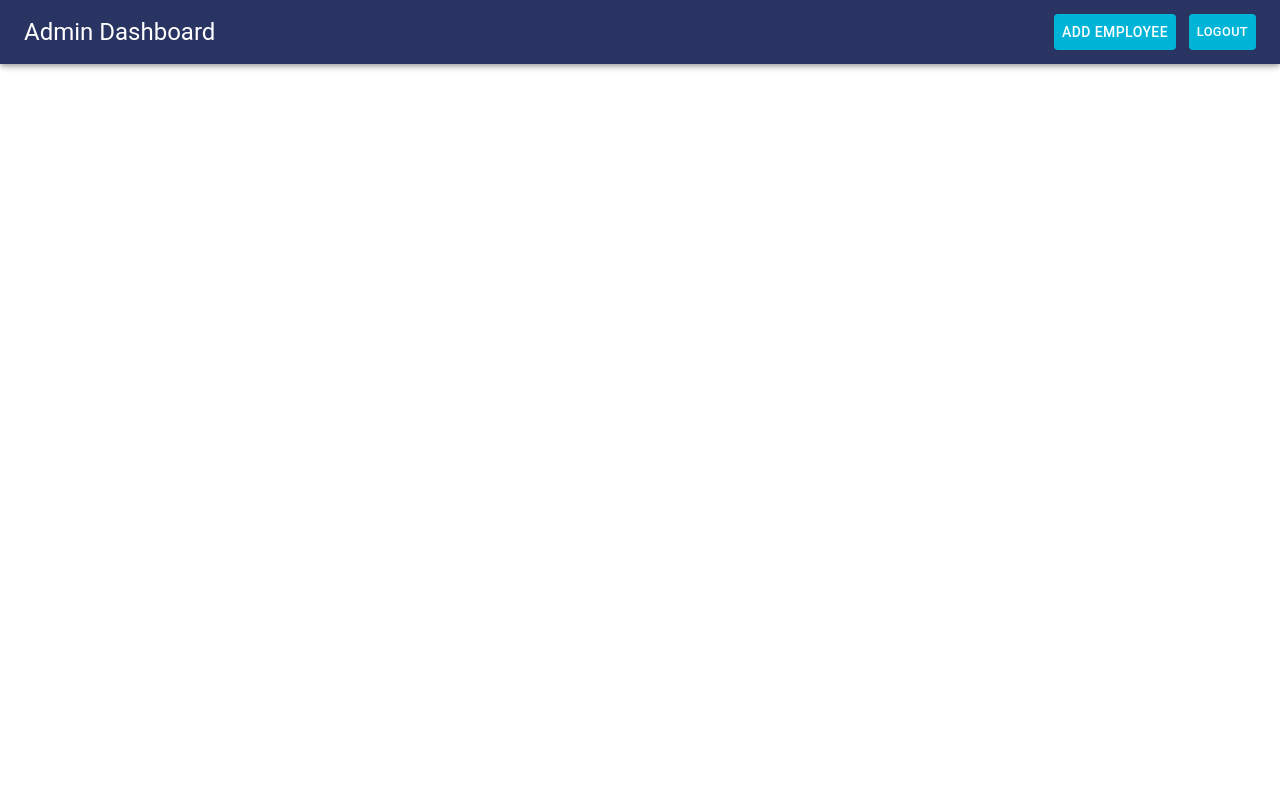
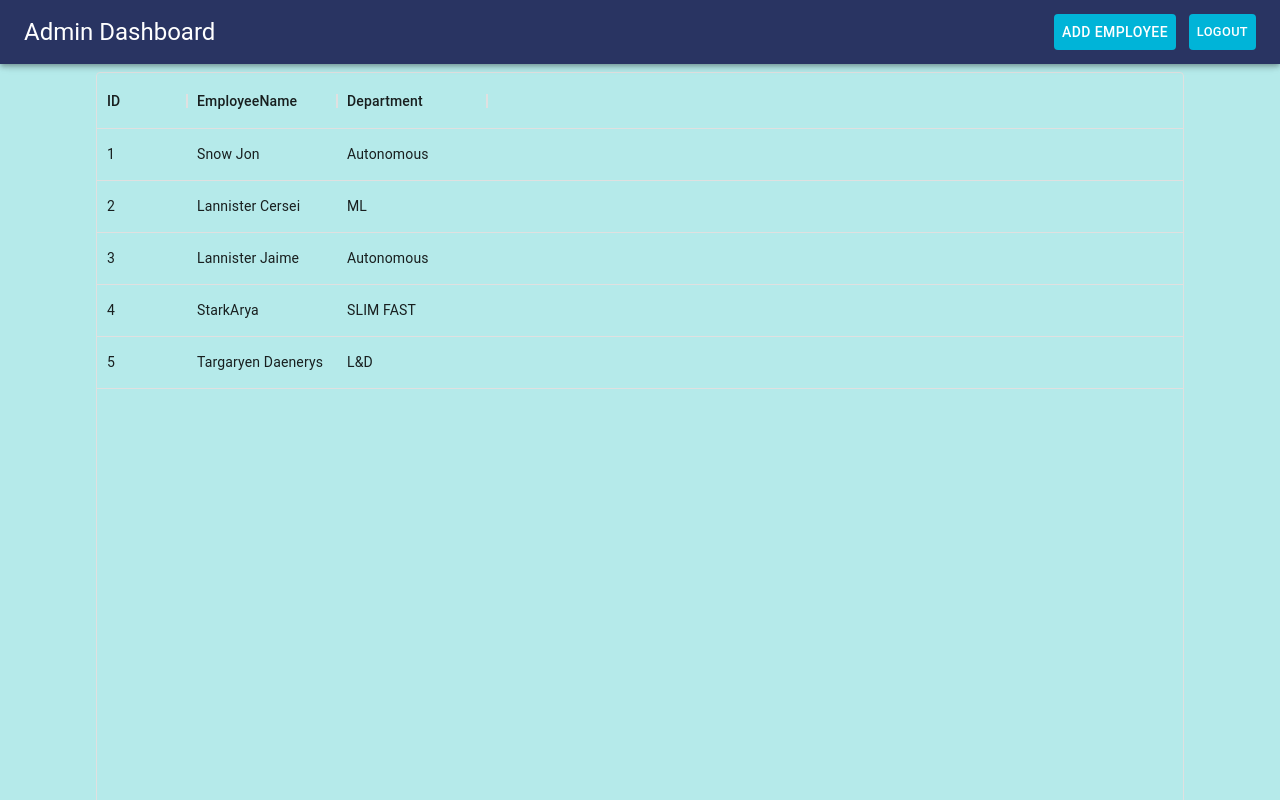
Before and after one commit to rdx1126/EmployeeManagementApp, a React (Create React App) app in the folder Frontend/: page /adminDashboard in a window 1280 px wide. Shown: the top 800 px of the page. Built offline with nearby package versions, Linux system fonts and the light colour scheme.

Commit message:
DashBoard

```diff
--- a/Frontend/package.json
+++ b/Frontend/package.json
@@ -7,13 +7,17 @@
     "@emotion/styled": "^11.10.4",
     "@mui/icons-material": "^5.10.6",
     "@mui/material": "^5.10.8",
+    "@mui/x-data-grid": "^5.17.6",
     "@testing-library/jest-dom": "^5.16.5",
     "@testing-library/react": "^13.4.0",
     "@testing-library/user-event": "^13.5.0",
     "axios": "^1.1.2",
     "bootstrap": "^5.2.2",
+    "chart.js": "^3.9.1",
+    "highcharts": "^10.2.1",
     "react": "^18.2.0",
     "react-bootstrap": "^1.5.2",
+    "react-chartjs-2": "^4.3.1",
     "react-dom": "^18.2.0",
     "react-router-dom": "^6.4.2",
     "react-scripts": "5.0.1",
--- a/Frontend/src/App.js
+++ b/Frontend/src/App.js
@@ -21,7 +21,7 @@ function App() {
             "data",
             JSON.stringify({
                 success: true,
-                role: "admin",
+                role: "employee",
                 authToken:
                     "eyJhbGciOiJIUzI1NiIsInR5cCI6IkpXVCJ9.eyJ1c2VyIjp7ImlkIjoiNjM0MWM5ZjkxODAxZDkwNTcxNGQ3NmY1In0sImlhdCI6MTY2NTI2NDM0Nn0.uzaIySsX4_wlcH2wcEU1aIG1WE7Uw6Ch82UTZoMzFo4",
             })
--- a/Frontend/src/components/admin/AddEmployee.css
+++ b/Frontend/src/components/admin/AddEmployee.css
@@ -1,7 +1,7 @@
 body{
     background: #bdc3c7;  /* fallback for old browsers */
-    background: -webkit-linear-gradient(to right, #2c3e50, #bdc3c7);  /* Chrome 10-25, Safari 5.1-6 */
-    background: linear-gradient(to right, #2c3e50, #bdc3c7); /* W3C, IE 10+/ Edge, Firefox 16+, Chrome 26+, Opera 12+, Safari 7+ */
+    background: -webkit-linear-gradient(to right, #B5EAEA, #B5EAEA);  /* Chrome 10-25, Safari 5.1-6 */
+    background: linear-gradient(to right, #B5EAEA, #B5EAEA); /* W3C, IE 10+/ Edge, Firefox 16+, Chrome 26+, Opera 12+, Safari 7+ */
 }
 
 .form{
--- a/Frontend/src/components/admin/AdminDashboard.js
+++ b/Frontend/src/components/admin/AdminDashboard.js
@@ -2,6 +2,36 @@ import { margin } from "@mui/system";
 import { useState } from "react";
 import NavBar from "../NavBar";
 import AddEmployee from "./AddEmployee";
+import { DataGrid } from "@mui/x-data-grid";
+import Box from "@mui/material/Box";
+const columns = [
+    { field: "id", headerName: "ID", width: 90 },
+    {
+        field: "EmployeeName",
+        headerName: "EmployeeName",
+        width: 150,
+        editable: false,
+    },
+
+    {
+        field: "Department",
+        headerName: "Department",
+        width: 150,
+        editable: true,
+    },
+];
+
+const rows = [
+    { id: 1, EmployeeName: "Snow Jon",Department:"Autonomous" },
+    { id: 2, EmployeeName: "Lannister Cersei",Department:"ML" },
+    { id: 3, EmployeeName: "Lannister Jaime",Department:"Autonomous"},
+    { id: 4, EmployeeName: "StarkArya",Department:"SLIM FAST" },
+    { id: 5, EmployeeName: "Targaryen Daenerys",Department:"L&D"},
+    { id: 6, EmployeeName: "Melisandre null",Department:"G4 ANALYTICS"},
+    { id: 7, EmployeeName: "Clifford Ferrara",Department:"Autonomous"  },
+    { id: 8, EmployeeName: "Frances Rossini",Department:"CFOTECH"  },
+    { id: 9, EmployeeName: "Roxie Harvey",Department:"CFOTECH"  },
+];
 
 export default function AdminDashboard() {
     const [isAddOpen, setAddOpen] = useState(false);
@@ -15,6 +45,27 @@ export default function AdminDashboard() {
             />
 
             {isAddOpen ? <AddEmployee /> : <span></span>}
+
+            <Box sx={{ margin:'9vh auto',height: 1000, width: "85%"  ,}}>
+                <DataGrid
+                    rows={rows}
+                    columns={columns}
+                    pageSize={5}
+                    rowsPerPageOptions={[10]}
+                    SelectionOnClick
+                    // experimentalFeatures={{ newEditingApi: true }}
+                />
+            </Box>
         </>
     );
 }
+
+    // {
+    //     field: "Employee Name",
+    //     headerName: "Employee name",
+    //     description: "This column has a value getter and is not sortable.",
+    //     sortable: false,
+    //     width: 160,
+    //     // valueGetter: (params) =>
+    //     //     `${params.row.firstName || ""} ${params.row.lastName || ""}`,
+    // },
--- a/Frontend/src/components/employee/AddTask.css
+++ b/Frontend/src/components/employee/AddTask.css
@@ -1,7 +1,7 @@
 body{
     background: #bdc3c7;  /* fallback for old browsers */
-    background: -webkit-linear-gradient(to right, #2c3e50, #bdc3c7);  /* Chrome 10-25, Safari 5.1-6 */
-    background: linear-gradient(to right, #2c3e50, #bdc3c7); /* W3C, IE 10+/ Edge, Firefox 16+, Chrome 26+, Opera 12+, Safari 7+ */
+    background: -webkit-linear-gradient(to right, #bdc3c7, #bdc3c7);  /* Chrome 10-25, Safari 5.1-6 */
+    background: linear-gradient(to right, #bdc3c7, #bdc3c7); /* W3C, IE 10+/ Edge, Firefox 16+, Chrome 26+, Opera 12+, Safari 7+ */
 }
 
 .form{
--- a/Frontend/src/components/employee/AddTask.js
+++ b/Frontend/src/components/employee/AddTask.js
@@ -7,7 +7,7 @@ function AddTask() {
             <div className="form-body">
                 <div className="TaskType">
                     <label for="Task-Type" style={{width:'12vw'}}>Task-Type</label>
-                    <select name="dog-names" style={{width:'15vw'}} id="dog-names">
+                    <select name="taskType" style={{width:'15vw'}} id="Task-Type">
                         <option value="Break">Break</option>
                         <option value="Meeting">Meeting</option>
                         <option value="Work">Work</option>
@@ -20,7 +20,7 @@ function AddTask() {
                     <input
                         style={{ width: "15vw" }}
                         type="Time"
-                        name="StartTime"
+                        name="startTime"
                         id="StartTime"
                         className="form__input"
                         placeholder="StartTime"
@@ -33,7 +33,7 @@ function AddTask() {
                     <input
                         style={{ width: "15vw" }}
                         type="Number"
-                        name="TimeTaken"
+                        name="timeTaken"
                         id="TimeTaken"
                         className="form__input"
                         placeholder="TimeTaken"
@@ -47,8 +47,8 @@ function AddTask() {
                     </label>
 
                     <textarea
-                        id="w3review"
-                        name="w3review"
+                        id="description"
+                        name="description"
                         rows="5"
                         cols="60"
                     ></textarea>
--- a/Frontend/src/components/employee/EmployeeDashboard.js
+++ b/Frontend/src/components/employee/EmployeeDashboard.js
@@ -1,9 +1,15 @@
+import React from "react";
 import { useState } from "react";
 import NavBar from "../NavBar";
 import AddTask from "./AddTask";
+import Card from "@mui/material/Card";
+import CardActions from "@mui/material/CardActions";
+import CardContent from "@mui/material/CardContent";
+
 
 export default function EmployeeDashboard() {
     const [isAddOpen, setAddOpen] = useState(false);
+
     return (
         <>
             <NavBar
@@ -13,6 +19,38 @@ export default function EmployeeDashboard() {
                 setAddOpen={setAddOpen}
             />
             {isAddOpen ? <AddTask /> : <span />}
+            <div
+                style={{
+                    display: "flex",
+                    direction: "column",
+                    justifyContent: "space-around",
+                    maxHeight: "100%",
+                }}
+            >
+                <Card
+                    sx={{
+                        maxWidth: "45%",
+                        width: "45%",
+                        height: "600px",
+                        marginTop: "15.5vh",
+                    }}
+                >
+                    <CardContent>
+                    </CardContent>
+                    <CardActions></CardActions>
+                </Card>
+                <Card
+                    sx={{
+                        maxWidth: "45%",
+                        width: "45%",
+                        height: "600px",
+                        marginTop: "15.5vh",
+                    }}
+                >
+                    <CardContent></CardContent>
+                    <CardActions></CardActions>
+                </Card>
+            </div>
         </>
     );
 }
```
Also changed, not shown: Frontend/src/components/employee/pieChart.js (added), Frontend/src/components/employee/stackedBar.js (added), 1 other file (tests, documents, lock files or other folders).
